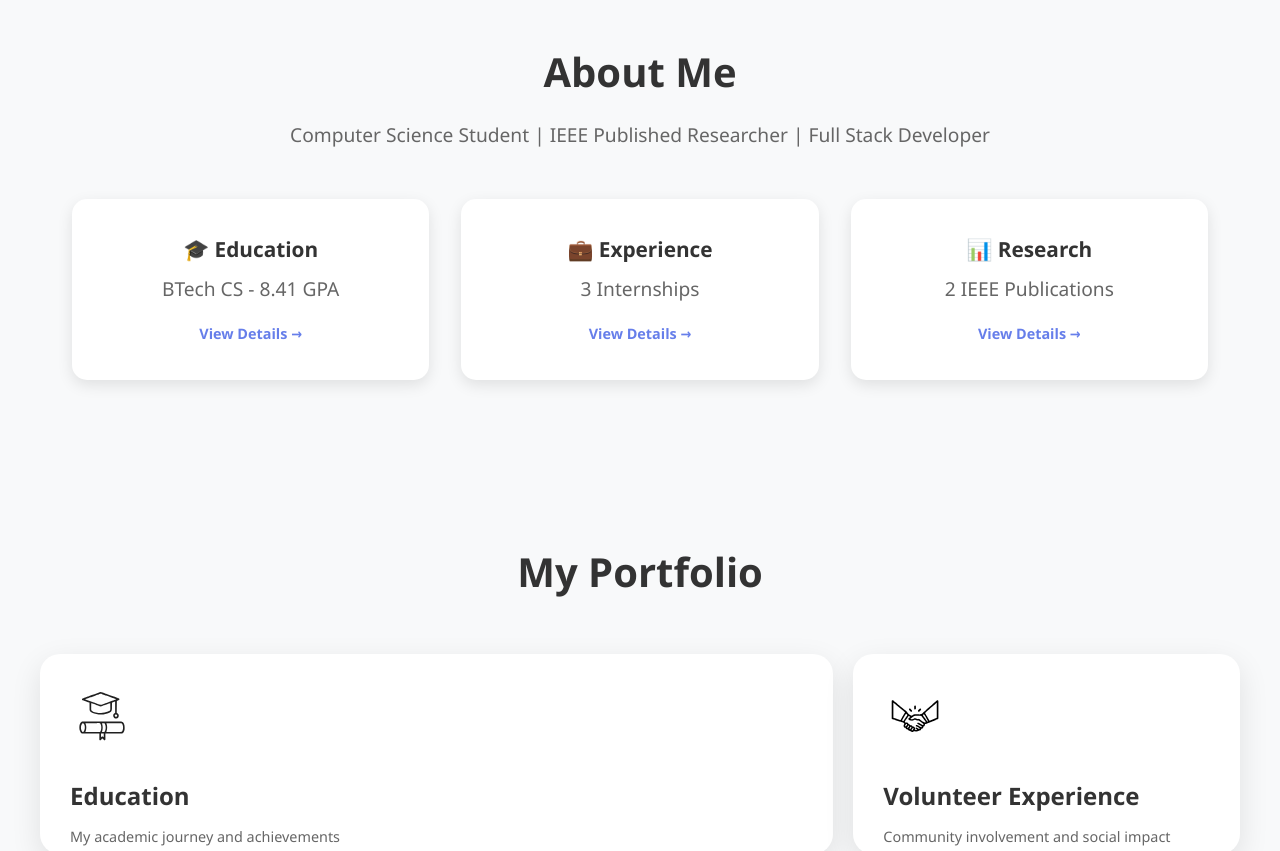
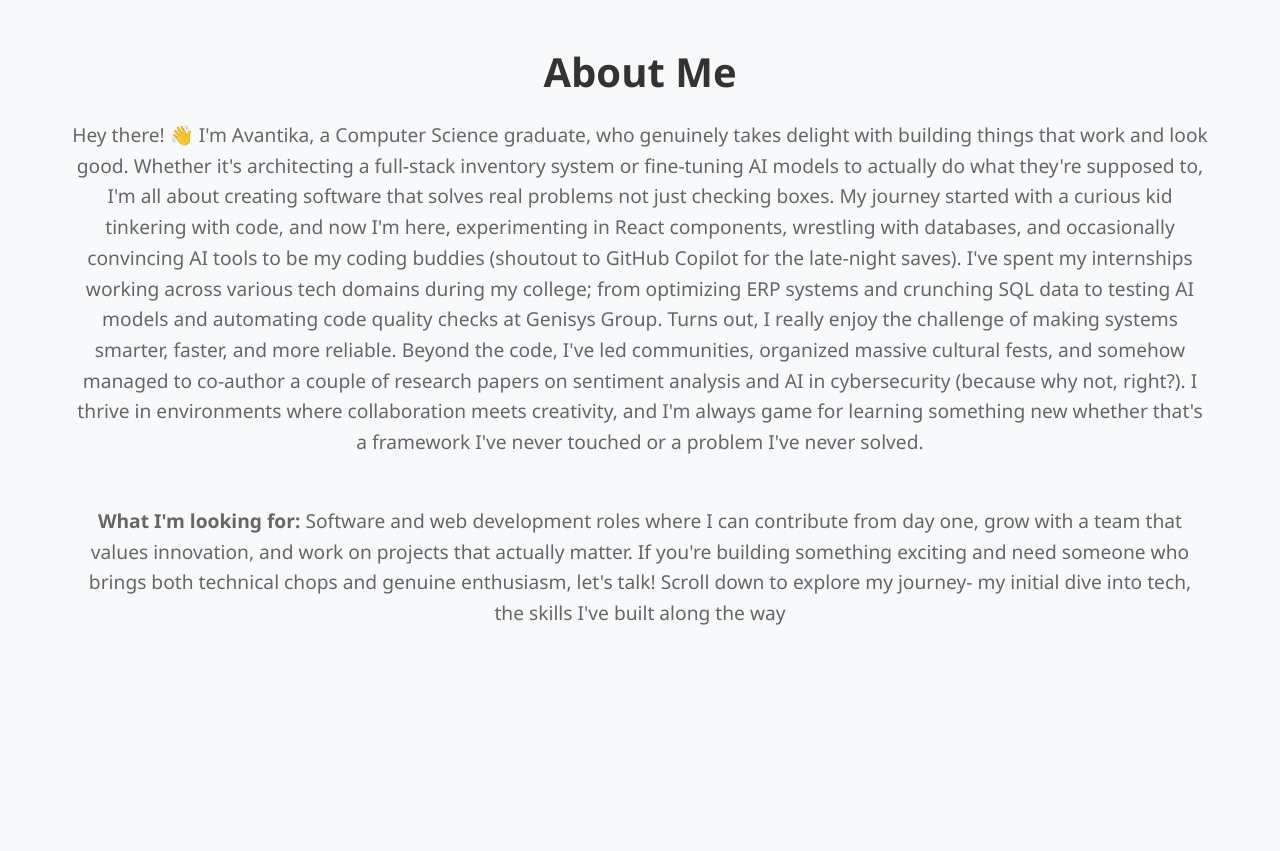
Before and after one commit to avantika2503/portfolio, a React (Vite) app in the folder frontend/: page / in a window 1280 px wide. Shown: the part 840-1691 px from the top of the page. Built offline with nearby package versions, Linux system fonts and the light colour scheme.

Commit message:
Updated about section

```diff
--- a/frontend/src/components/About.jsx
+++ b/frontend/src/components/About.jsx
@@ -1,42 +1,38 @@
-function About({ aboutData, scrollToSection,setCurrentView })
-{
+function About({ aboutData, scrollToSection, setCurrentView }) {
   return (
     <section id="about" className="about-section">
       <div className="container">
         <h2>About Me</h2>
         <p>
-            Computer Science Student | IEEE Published Researcher | Full Stack
-            Developer
+          Hey there! 👋 I'm Avantika, a Computer Science graduate, who genuinely
+          takes delight with building things that work and look good. Whether
+          it's architecting a full-stack inventory system or fine-tuning AI
+          models to actually do what they're supposed to, I'm all about creating
+          software that solves real problems not just checking boxes. My journey
+          started with a curious kid tinkering with code, and now I'm here,
+          experimenting in React components, wrestling with databases, and
+          occasionally convincing AI tools to be my coding buddies (shoutout to
+          GitHub Copilot for the late-night saves). I've spent my internships
+          working across various tech domains during my college; from optimizing
+          ERP systems and crunching SQL data to testing AI models and automating
+          code quality checks at Genisys Group. Turns out, I really enjoy the
+          challenge of making systems smarter, faster, and more reliable. Beyond
+          the code, I've led communities, organized massive cultural fests, and
+          somehow managed to co-author a couple of research papers on sentiment
+          analysis and AI in cybersecurity (because why not, right?). I thrive
+          in environments where collaboration meets creativity, and I'm always
+          game for learning something new whether that's a framework I've never
+          touched or a problem I've never solved.
           </p>
-
-          <div className="quick-stats">
-            <div
-              className="stat-card"
-              onClick={() => setCurrentView("education")}
-            >
-              <h3>🎓 Education</h3>
-              <p>BTech CS - 8.41 GPA</p>
-              <span className="view-more">View Details →</span>
-            </div>
-
-            <div
-              className="stat-card"
-              onClick={() => setCurrentView("experience")}
-            >
-              <h3>💼 Experience</h3>
-              <p>3 Internships</p>
-              <span className="view-more">View Details →</span>
-            </div>
-
-            <div
-              className="stat-card"
-              onClick={() => setCurrentView("research")}
-            >
-              <h3>📊 Research</h3>
-              <p>2 IEEE Publications</p>
-              <span className="view-more">View Details →</span>
-            </div>
-          </div>
+          <p>
+          <b>What I'm looking for:</b> Software
+          and web development roles where I can contribute from day one, grow
+          with a team that values innovation, and work on projects that actually
+          matter. If you're building something exciting and need someone who
+          brings both technical chops and genuine enthusiasm, let's talk! Scroll
+          down to explore my journey- my initial dive into tech, the skills I've
+          built along the way
+        </p>
       </div>
     </section>
   );
```
Lines whose indentation alone changed are shown as unchanged.
